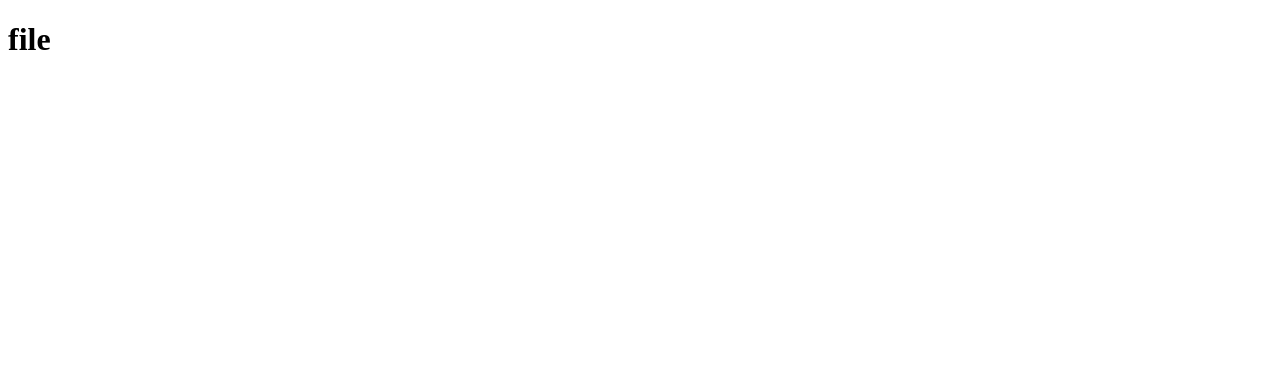
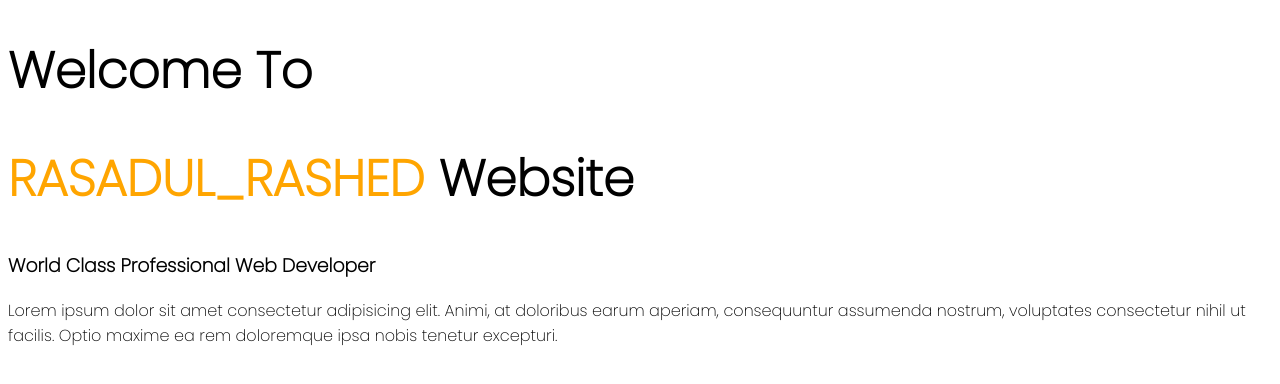
Before and after one commit to rasadulrashed/first-project-web, a plain HTML site: page index.html in a window 1280 px wide. Drawn offline with Linux system fonts and the light colour scheme.

Commit message:
some change

```diff
--- a/index.html
+++ b/index.html
@@ -3,9 +3,14 @@
 <head>
     <meta charset="UTF-8">
     <meta name="viewport" content="width=device-width, initial-scale=1.0">
-    <title>Document</title>
+    <title>first-project-in jhankar mahabur vai</title>
+    <link href="https://fonts.googleapis.com/css2?family=Poppins:wght@200&display=swap" rel="stylesheet">
+    <link rel="stylesheet" href="style.css">
 </head>
 <body>
-    <h1>file</h1>
+    <h1>Welcome To</h1>
+    <h1><span class="name">RASADUL_RASHED</span> Website</h1>
+    <h3>World Class Professional Web Developer</h3>
+    <p>Lorem ipsum dolor sit amet consectetur adipisicing elit. Animi, at doloribus earum aperiam, consequuntur assumenda nostrum, voluptates consectetur nihil ut facilis. Optio maxime ea rem doloremque ipsa nobis tenetur excepturi.</p>
 </body>
 </html>
--- /dev/null
+++ b/style.css
@@ -0,0 +1,9 @@
+body{
+    font-family: 'poppins', sans-serif;
+}
+h1{
+    font-size: 50px;
+}
+.name{
+    color: orange;
+}
```
